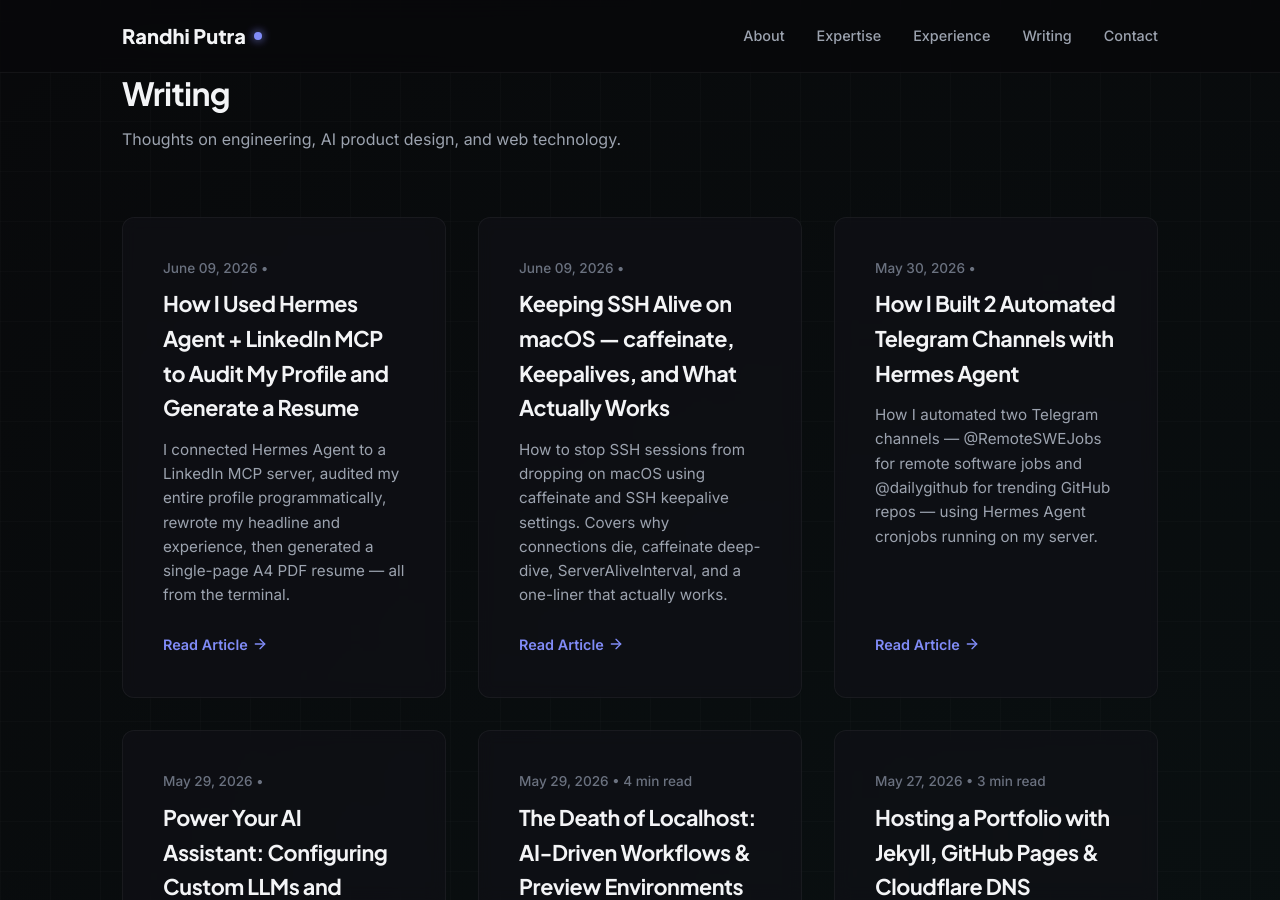
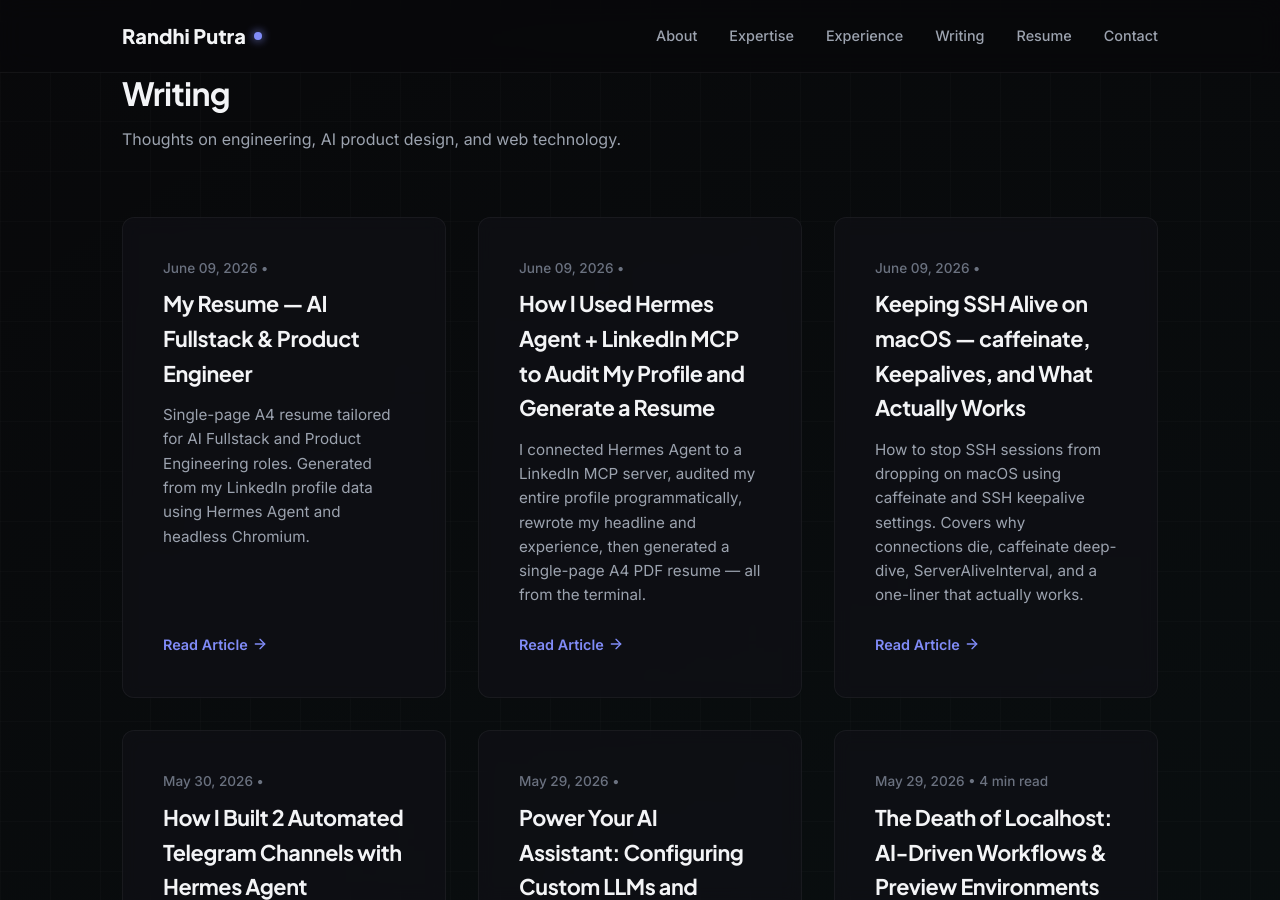
Before and after one commit to randhipp/randhipp.github.io, a Jekyll site: the page built from index.html, in a window 1280 px wide and 900 px high, scrolled down 3129 px. Built offline with Jekyll 4.4.1, drawn with Linux system fonts in a browser that asks for light colours.

Commit message:
Add resume PDF

```diff
--- /dev/null
+++ b/_posts/2026-06-09-my-resume.md
@@ -0,0 +1,25 @@
+---
+layout: post
+title: "My Resume — AI Fullstack & Product Engineer"
+description: "Single-page A4 resume tailored for AI Fullstack and Product Engineering roles. Generated from my LinkedIn profile data using Hermes Agent and headless Chromium."
+date: 2026-06-09 22:04:46 +0700
+categories: resume
+permalink: /blog/my-resume/
+---
+
+My latest one-page resume is available for download:
+
+[Download Resume (PDF)](/randhi-putra-resume.pdf)
+
+This resume was generated from my LinkedIn profile data using a pipeline I built with Hermes Agent + the LinkedIn MCP server. I wrote about the full process here: [How I Used Hermes Agent + LinkedIn MCP to Audit My Profile and Generate a Resume](/blog/linkedin-mcp-resume-pipeline/).
+
+---
+
+**What's on the resume:**
+
+- **Experience** — Senior Fullstack at Thought&Function, Lead Engineer at Blooming Surveys, plus earlier roles
+- **Skills** — TypeScript, Go, React, Node.js, PostgreSQL, GCP, Docker, and more
+- **Focus** — AI Product Engineering, Fullstack Systems, Cloud Architecture
+- **Contact** — hey@randhi.pro · randhi.pro · linkedin.com/in/randhipp
+
+Dark navy (#1e3a5f) accents, clean two-column layout, single A4 page — designed to be printed or shared as-is.
--- a/index.html
+++ b/index.html
@@ -600,6 +600,7 @@
         <a href="#expertise" id="nav-expertise">Expertise</a>
         <a href="#experience" id="nav-experience">Experience</a>
         <a href="#blog" id="nav-blog">Writing</a>
+        <a href="/randhi-putra-resume.pdf" target="_blank" id="nav-resume">Resume</a>
         <a href="#contact" id="nav-contact">Contact</a>
       </nav>
     </div>
```
Also changed, not shown: 1 other file.
